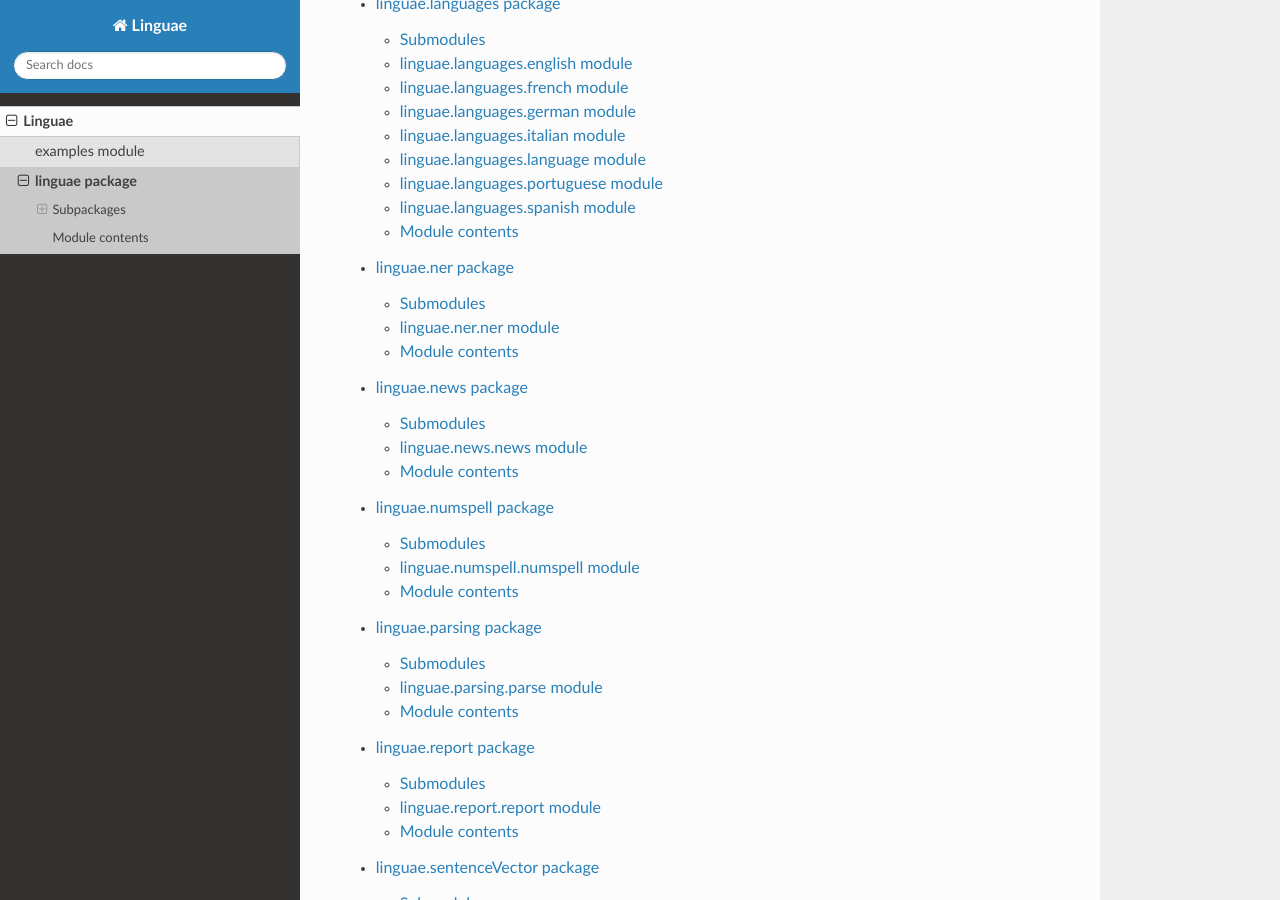
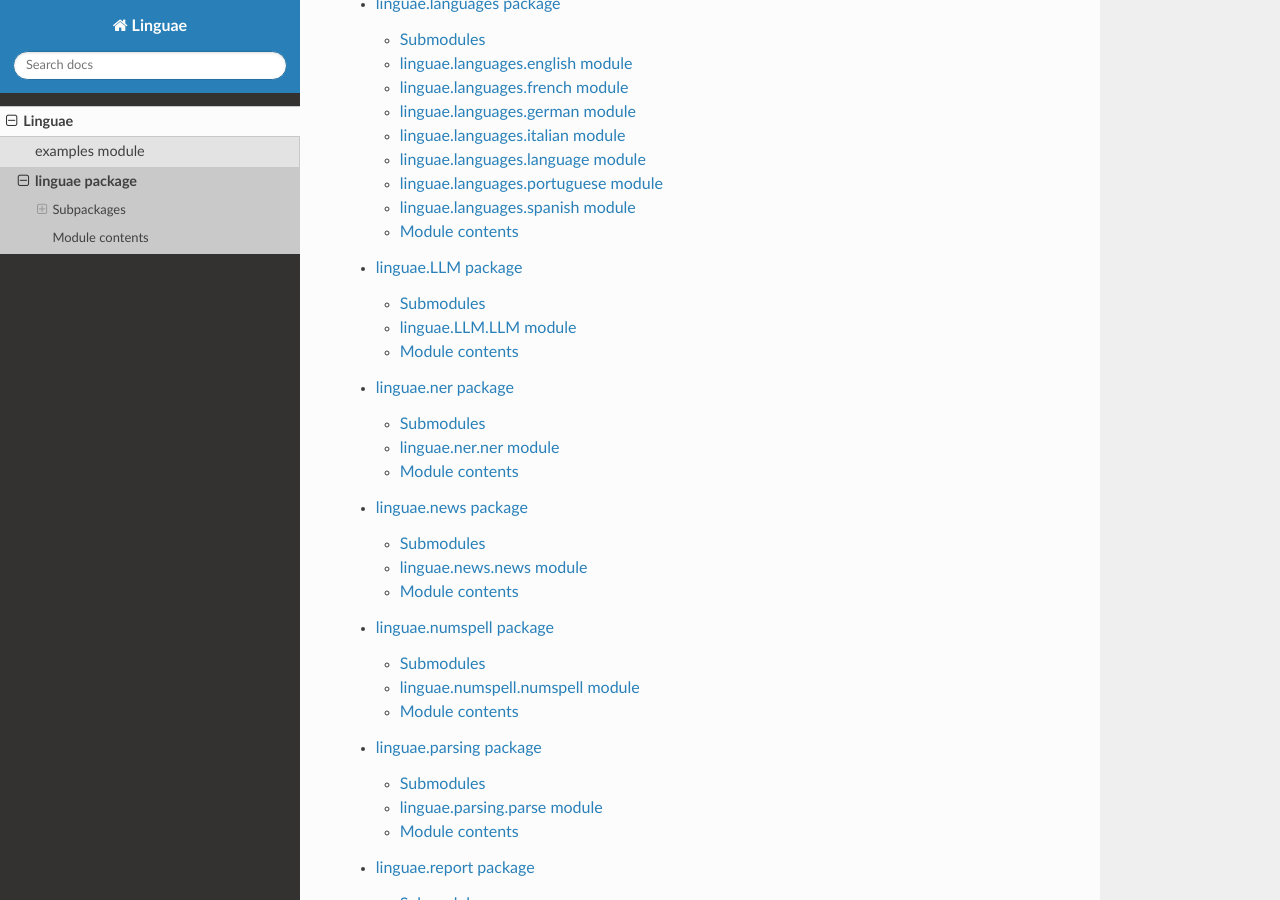
Before and after one commit to ajdavidl/Linguae, a Sphinx documentation site: the page built from docs/linguae.rst, in a window 1280 px wide and 900 px high, scrolled down 1160 px. Built offline with Sphinx 7.4.7 and the Read the Docs theme 2.0.0, drawn with Linux system fonts in a browser that asks for light colours.

Commit message:
Update document files.

```diff
--- /dev/null
+++ b/docs/linguae.LLM.rst
@@ -0,0 +1,21 @@
+linguae.LLM package
+===================
+
+Submodules
+----------
+
+linguae.LLM.LLM module
+----------------------
+
+.. automodule:: linguae.LLM.LLM
+   :members:
+   :undoc-members:
+   :show-inheritance:
+
+Module contents
+---------------
+
+.. automodule:: linguae.LLM
+   :members:
+   :undoc-members:
+   :show-inheritance:
--- a/docs/linguae.rst
+++ b/docs/linguae.rst
@@ -16,6 +16,7 @@ Subpackages
    linguae.fillMask
    linguae.image
    linguae.languages
+   linguae.LLM
    linguae.ner
    linguae.news
    linguae.numspell
```
